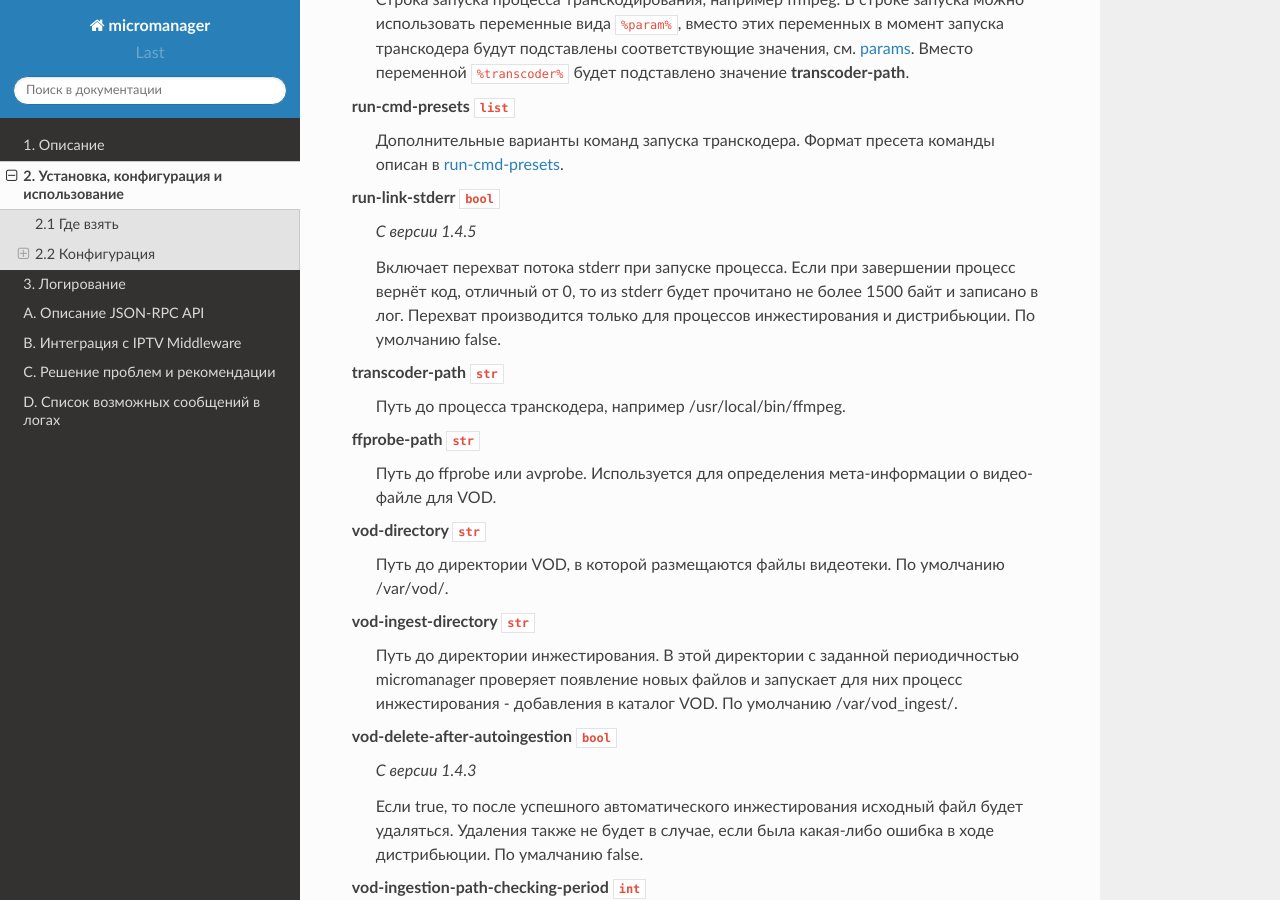
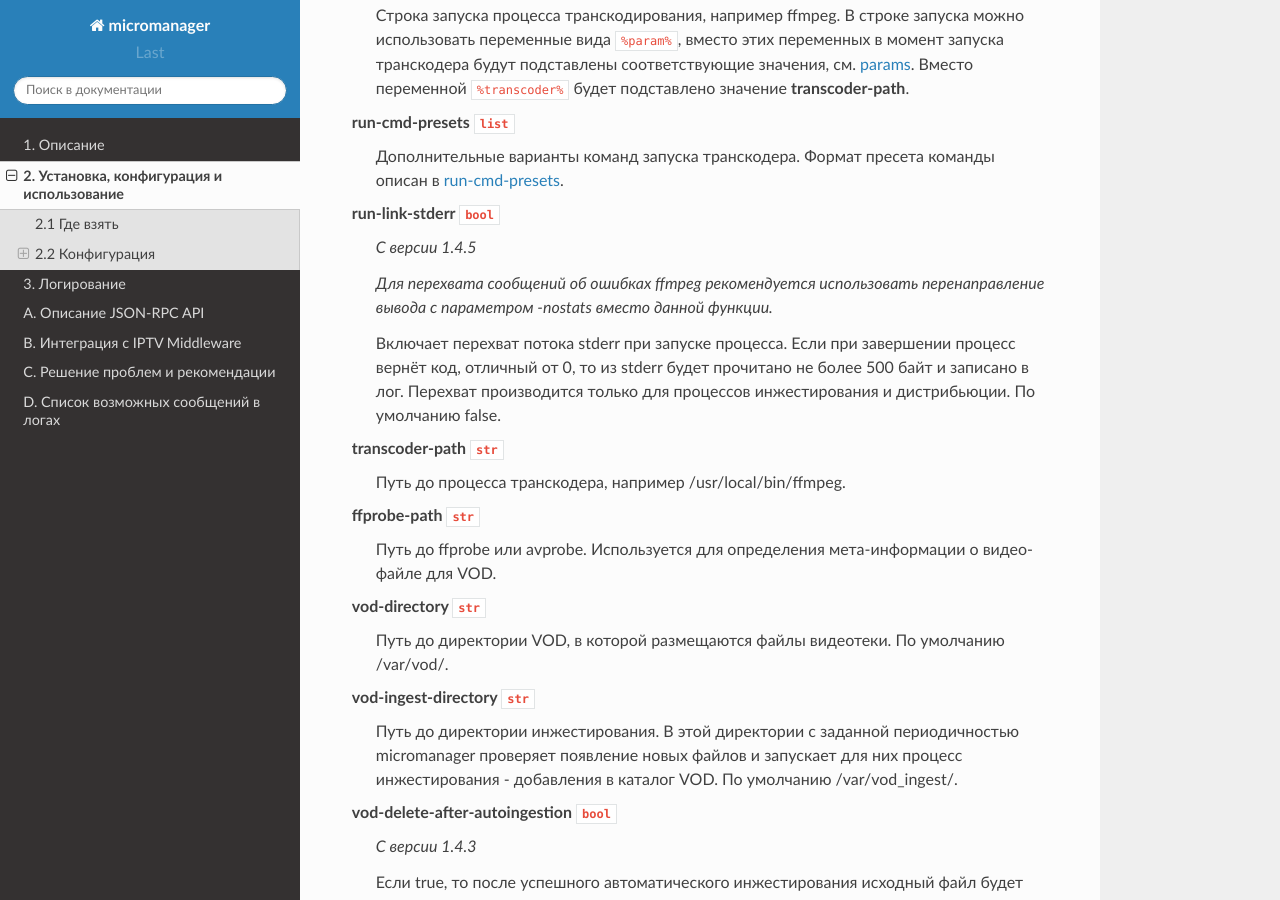
Before and after one commit to microimpuls/micromanager-docs, a Sphinx documentation site: the page built from source/install_and_configuration.rst, in a window 1280 px wide and 900 px high, scrolled down 2964 px. Built offline with Sphinx 7.4.7 and the Read the Docs theme 2.0.0, drawn with Linux system fonts in a browser that asks for light colours; some of the changed text lies outside the part shown.

```diff
--- a/source/install_and_configuration.rst
+++ b/source/install_and_configuration.rst
@@ -157,8 +158,10 @@
 run-link-stderr ``bool``
   *С версии 1.4.5*
 
+  *Для перехвата сообщений об ошибках ffmpeg рекомендуется использовать перенаправление вывода с параметром -nostats вместо данной функции.*
+
   Включает перехват потока stderr при запуске процесса.
-  Если при завершении процесс вернёт код, отличный от 0, то из stderr будет прочитано не более 1500 байт и записано в лог.
+  Если при завершении процесс вернёт код, отличный от 0, то из stderr будет прочитано не более 500 байт и записано в лог.
   Перехват производится только для процессов инжестирования и дистрибьюции.
   По умолчанию false.
 
```
Also changed, not shown: other parts of source/install_and_configuration.rst (+2 -1 lines).
